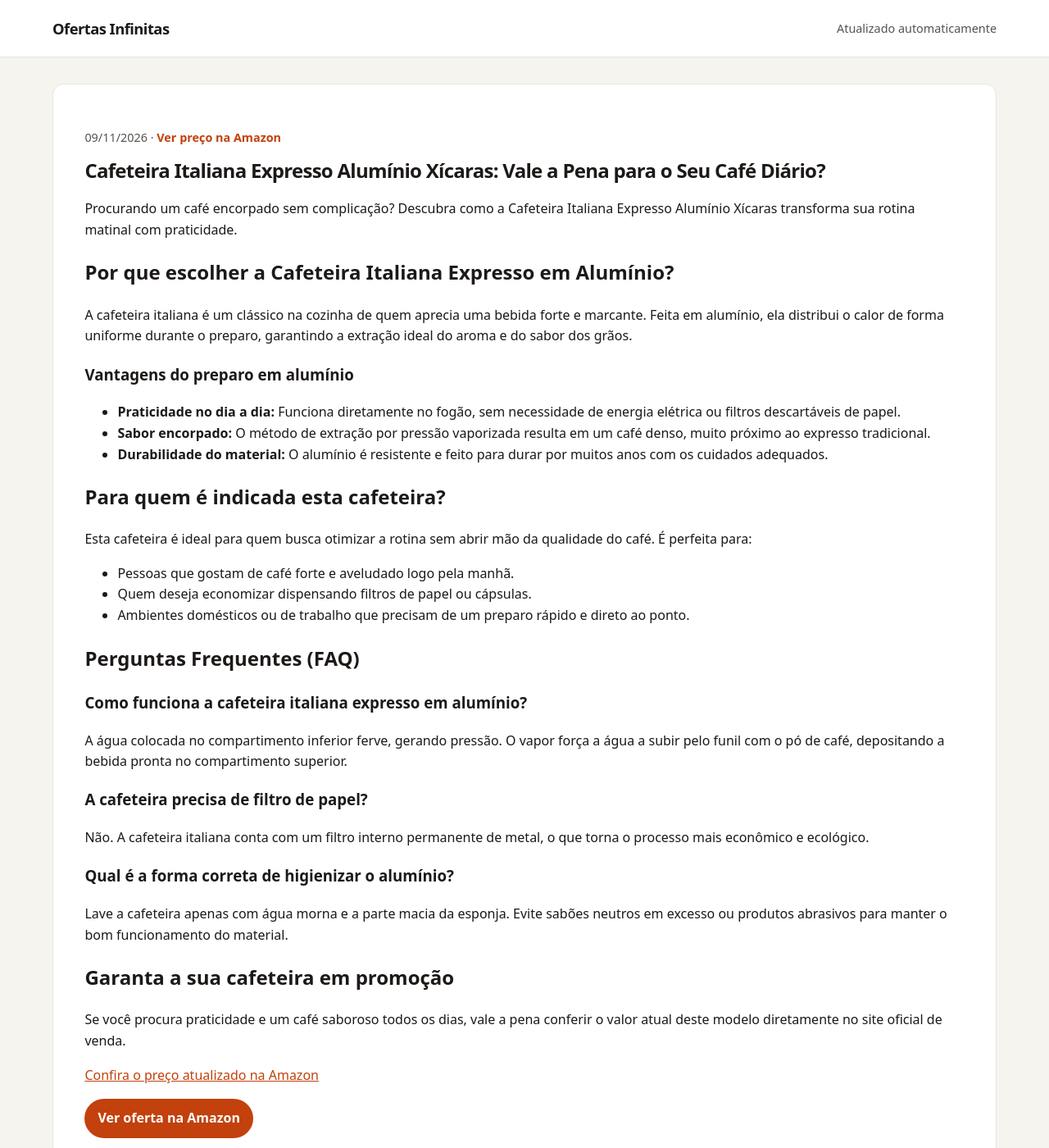
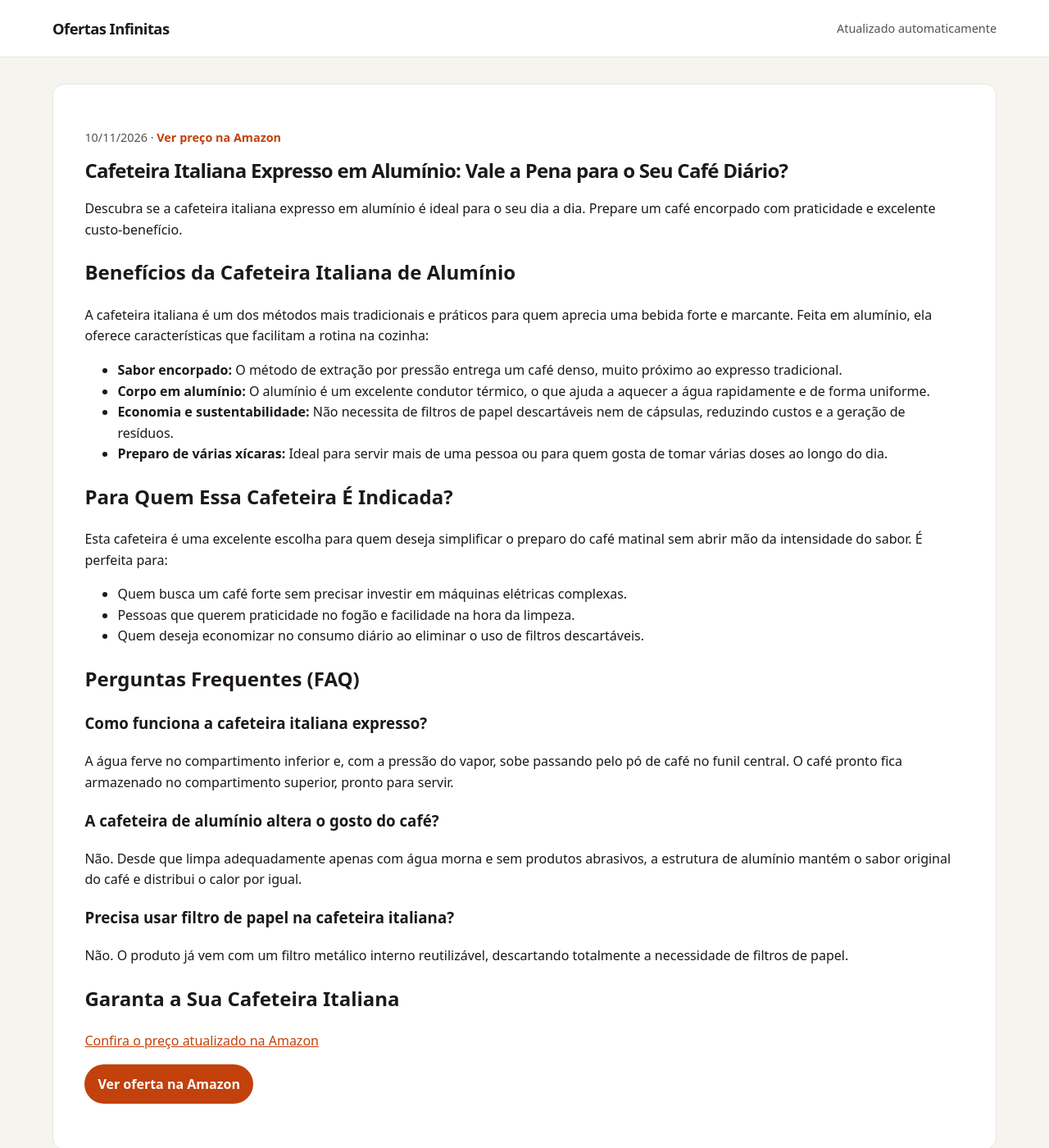
Before and after one commit to Monuver/afiliado, a Jekyll site: the page built from _posts/2026-08-18-cafeteira-italiana-expresso-aluminio-xicaras-b08b79hyvc.md, in a window 1280 px wide and 1400 px high. Shown: the whole window at 82% size. Built offline with Jekyll 4.4.1, drawn with Linux system fonts in a browser that asks for light colours.

```diff
--- a/_posts/2026-08-18-cafeteira-italiana-expresso-aluminio-xicaras-b08b79hyvc.md
+++ b/_posts/2026-08-18-cafeteira-italiana-expresso-aluminio-xicaras-b08b79hyvc.md
@@ -1,8 +1,8 @@
 ---
 layout: post
-title: 'Cafeteira Italiana Expresso Alumínio Xícaras: Vale a Pena para o Seu Café Diário?'
-description: Procurando um café encorpado sem complicação? Descubra como a Cafeteira Italiana Expresso Alumínio Xícaras transforma sua rotina matinal com praticidade.
-date: 2026-11-09 15:25:57 -0300
+title: 'Cafeteira Italiana Expresso em Alumínio: Vale a Pena para o Seu Café Diário?'
+description: Descubra se a cafeteira italiana expresso em alumínio é ideal para o seu dia a dia. Prepare um café encorpado com praticidade e excelente custo-benefício.
+date: 2026-11-10 13:10:38 -0300
 categories:
 - ofertas
 image: ''
@@ -10,40 +10,38 @@ preco: Ver preço na Amazon
 affiliate_url: https://amzn.to/4x2LESM
 ---
 
-# Cafeteira Italiana Expresso Alumínio Xícaras: Vale a Pena para o Seu Café Diário?
+# Cafeteira Italiana Expresso em Alumínio: Vale a Pena para o Seu Café Diário?
 
-Procurando um café encorpado sem complicação? Descubra como a Cafeteira Italiana Expresso Alumínio Xícaras transforma sua rotina matinal com praticidade.
+Descubra se a cafeteira italiana expresso em alumínio é ideal para o seu dia a dia. Prepare um café encorpado com praticidade e excelente custo-benefício.
 
-## Por que escolher a Cafeteira Italiana Expresso em Alumínio?
+## Benefícios da Cafeteira Italiana de Alumínio
 
-A cafeteira italiana é um clássico na cozinha de quem aprecia uma bebida forte e marcante. Feita em alumínio, ela distribui o calor de forma uniforme durante o preparo, garantindo a extração ideal do aroma e do sabor dos grãos.
+A cafeteira italiana é um dos métodos mais tradicionais e práticos para quem aprecia uma bebida forte e marcante. Feita em alumínio, ela oferece características que facilitam a rotina na cozinha:
 
-### Vantagens do preparo em alumínio
-* **Praticidade no dia a dia:** Funciona diretamente no fogão, sem necessidade de energia elétrica ou filtros descartáveis de papel.
-* **Sabor encorpado:** O método de extração por pressão vaporizada resulta em um café denso, muito próximo ao expresso tradicional.
-* **Durabilidade do material:** O alumínio é resistente e feito para durar por muitos anos com os cuidados adequados.
+* **Sabor encorpado:** O método de extração por pressão entrega um café denso, muito próximo ao expresso tradicional.
+* **Corpo em alumínio:** O alumínio é um excelente condutor térmico, o que ajuda a aquecer a água rapidamente e de forma uniforme.
+* **Economia e sustentabilidade:** Não necessita de filtros de papel descartáveis nem de cápsulas, reduzindo custos e a geração de resíduos.
+* **Preparo de várias xícaras:** Ideal para servir mais de uma pessoa ou para quem gosta de tomar várias doses ao longo do dia.
 
-## Para quem é indicada esta cafeteira?
+## Para Quem Essa Cafeteira É Indicada?
 
-Esta cafeteira é ideal para quem busca otimizar a rotina sem abrir mão da qualidade do café. É perfeita para:
+Esta cafeteira é uma excelente escolha para quem deseja simplificar o preparo do café matinal sem abrir mão da intensidade do sabor. É perfeita para:
 
-* Pessoas que gostam de café forte e aveludado logo pela manhã.
-* Quem deseja economizar dispensando filtros de papel ou cápsulas.
-* Ambientes domésticos ou de trabalho que precisam de um preparo rápido e direto ao ponto.
+* Quem busca um café forte sem precisar investir em máquinas elétricas complexas.
+* Pessoas que querem praticidade no fogão e facilidade na hora da limpeza.
+* Quem deseja economizar no consumo diário ao eliminar o uso de filtros descartáveis.
 
 ## Perguntas Frequentes (FAQ)
 
-### Como funciona a cafeteira italiana expresso em alumínio?
-A água colocada no compartimento inferior ferve, gerando pressão. O vapor força a água a subir pelo funil com o pó de café, depositando a bebida pronta no compartimento superior.
+### Como funciona a cafeteira italiana expresso?
+A água ferve no compartimento inferior e, com a pressão do vapor, sobe passando pelo pó de café no funil central. O café pronto fica armazenado no compartimento superior, pronto para servir.
 
-### A cafeteira precisa de filtro de papel?
-Não. A cafeteira italiana conta com um filtro interno permanente de metal, o que torna o processo mais econômico e ecológico.
+### A cafeteira de alumínio altera o gosto do café?
+Não. Desde que limpa adequadamente apenas com água morna e sem produtos abrasivos, a estrutura de alumínio mantém o sabor original do café e distribui o calor por igual.
 
-### Qual é a forma correta de higienizar o alumínio?
-Lave a cafeteira apenas com água morna e a parte macia da esponja. Evite sabões neutros em excesso ou produtos abrasivos para manter o bom funcionamento do material.
+### Precisa usar filtro de papel na cafeteira italiana?
+Não. O produto já vem com um filtro metálico interno reutilizável, descartando totalmente a necessidade de filtros de papel.
 
-## Garanta a sua cafeteira em promoção
-
-Se você procura praticidade e um café saboroso todos os dias, vale a pena conferir o valor atual deste modelo diretamente no site oficial de venda.
+## Garanta a Sua Cafeteira Italiana
 
 [Confira o preço atualizado na Amazon](https://amzn.to/4x2LESM)
```
Also changed, not shown: _posts/2026-08-19-cadeira-escritorio-presidente-duoffice-du500a-b09vnbcfdj.md (+24 -24 lines), _posts/2026-08-19-flexiveis-cotonete-bastonetes-bellacotton-150unidades-b0cx9wkp1b.md (+24 -22 lines), _posts/2026-08-19-shampoo-clorexidina-seborreia-queda-500ml-b09l9qkmd1.md (+28 -19 lines).
